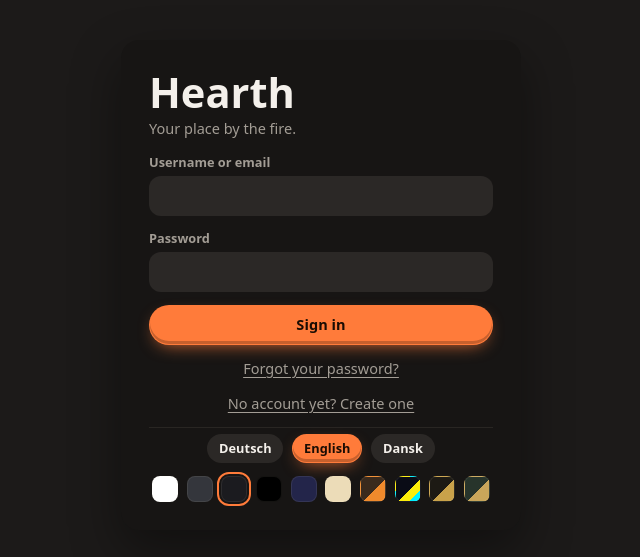
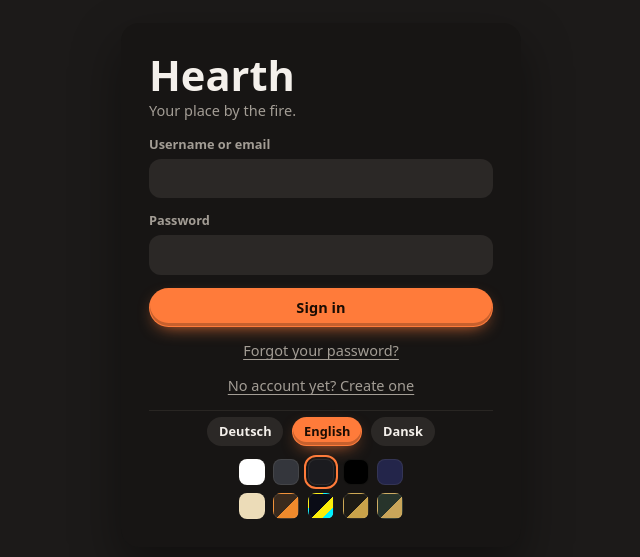
Before and after one commit to newtox/hearth, a Svelte app in the folder web/: page / in a window 1280 px wide. Shown: the part 115-672 px from the top of the page, without its empty margins (319-959 px from the left). Built offline with nearby package versions, Linux system fonts and the light colour scheme; no server answers; a web font is replaced by a local one.

Commit message:
Wrap the theme picker on the sign-in page

```diff
--- a/web/src/components/Auth.svelte
+++ b/web/src/components/Auth.svelte
@@ -170,6 +170,7 @@
     color: var(--muted);
   }
   .dot {
+    flex: none;
     width: 26px;
     height: 26px;
     border-radius: 8px;
@@ -181,10 +182,13 @@
     outline-color: var(--accent);
   }
   .themes.second {
+    max-width: 190px;
+    margin: 0 auto;
     border-top: 0;
     padding-top: 0;
   }
   .themes {
+    flex-wrap: wrap;
     justify-content: center;
     padding-top: 6px;
     border-top: 1px solid var(--line);
```
